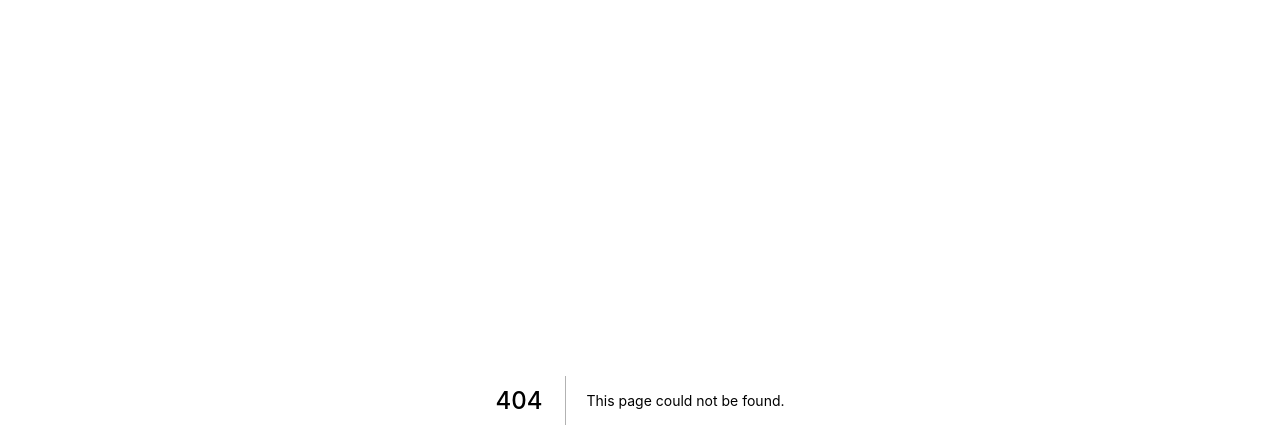
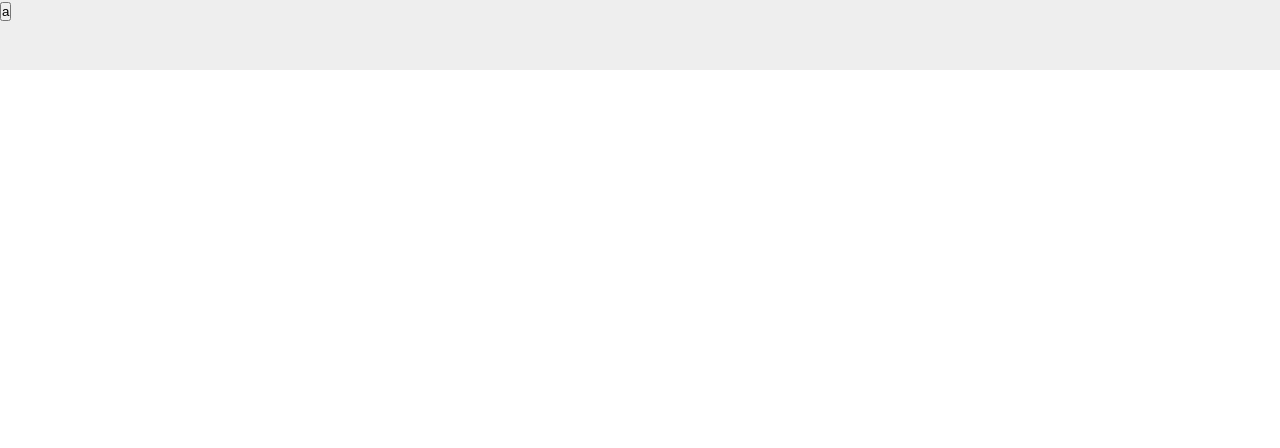
Before and after one commit to Danieltrue/visionio, a Next.js app: page /drawer/drawer in a window 1280 px wide. Before the commit this address had no page. Shown: the top 448 px of the page. Built offline with nearby package versions, Linux system fonts and the light colour scheme.

Commit message:
created the drawing sheet

```diff
--- a/components/canvas/canvas.jsx
+++ b/components/canvas/canvas.jsx
@@ -1,47 +1,48 @@
-import { useRef } from "react";
-import CanvasStyle from "./canvas.css";
-import React from "react";
+import { useEffect, useRef, useState } from "react";
 
 const Canvas = () => {
   const canvasRef = useRef(null);
-  const [height, setHeight] = React.useState(0);
-  const [width, setWidth] = React.useState(0);
-  const [drawing, setDrawing] = React.useState(false);
-
-  React.useEffect(() => {
-    setHeight(window.innerHeight);
-    setWidth(window.innerWidth);
-    canvasRef.current.width = width !== null ? width : 0;
-    canvasRef.current.height = height !== null ? height : 0;
+  const [mouseDown, setMouseDown] = useState(false);
+  /*this line of code is used to check if the canvas current is currently available to use*/
+  const ctx =
+    canvasRef.current !== null ? canvasRef.current.getContext("2d") : null;
+  //
+  useEffect(() => {
+    canvasRef.current.width = window.innerWidth;
+    canvasRef.current.height = window.innerHeight;
   }, []);
 
-  // Adding this function to
-  function startDrawing({ nativeEvent }) {
-    const event = nativeEvent;
-    //get context
-    const ctx = canvasRef.current.getContext("2d");
-    let x = event.offsetX,
-      y = event.offsetY;
-    draw(x, y, ctx);
+  function Draw({ nativeEvent }, ctx) {
+    const { offsetX, offsetY } = nativeEvent;
+    if (!mouseDown) return;
+    ctx.fillStyle = "#ff0000";
+    ctx.lineTo(offsetX, offsetY);
+    ctx.strokeStyle = "#0099ee";
+    ctx.stroke();
+    return ctx;
   }
 
-  function draw(x, y, ctx) {
-    if (!drawing) return null;
-    ctx.fillStyle = "#000000";
-    ctx.lineTo(x, y);
-    ctx.lineCap = "round";
-    ctx.lineJoin = "round";
-    ctx.lineWidth = 10;
-    ctx.stroke();
+  function moveDraw({ nativeEvent }, ctx) {
+    /*this function is used to change the position of the pencil when you draw
+    another stroke on the canvasa*/
+    const { offsetX, offsetY } = nativeEvent;
+    ctx.moveTo(offsetX, offsetX);
+    ctx.beginPath();
   }
-
   return (
-    <CanvasStyle
+    <canvas
       ref={canvasRef}
-      onMouseMove={startDrawing}
-      onMouseDown={(e) => setDrawing(true)}
-      onMouseUp={(e) => setDrawing(false)}
-    ></CanvasStyle>
+      onMouseMove={(e) => {
+        /** this line is used to check if there is a context to draw on */
+        ctx !== null ? Draw(e, ctx) : null;
+      }}
+      onMouseDown={(e) => {
+        setMouseDown(true);
+        /** this line is used to check if there is a context to draw on */
+        ctx !== null ? moveDraw(e, ctx) : null;
+      }}
+      onMouseUp={(e) => setMouseDown(false)}
+    ></canvas>
   );
 };
 
--- a/components/nav/nav.css.js
+++ b/components/nav/nav.css.js
@@ -1,28 +1,12 @@
 import styled from "styled-components";
 
 const Navstyle = styled.nav`
-    padding: 18px 0;
-    display: flex;
-    justify-content:space-between;
-    align-items: center;
-    background: #fff;
-    .logo {
-        p {
-            font-weight: 500;
-        }
-    }
-    .drawer-tools {
-       display: flex;
-       justify-content: space-between;
-       width: 100px;
-       min-height: 20px;
-       color: #555;
-       background-color: #eee;
-       padding: 1rem 0;
-       align-items: center;
-       padding: 6px 6px;
-       border-radius: 4px;
-    }
+    position: absolute;
+    left: 0;
+    right: 0;
+    top: 0;
+    background-color: #eee;
+    height: 70px;
 `;
 
-export default Navstyle
+export default Navstyle;
--- a/components/nav/nav.jsx
+++ b/components/nav/nav.jsx
@@ -1,20 +1,14 @@
-import Toolbutton from "../tool-button/tool-button";
 import Navstyle from "./nav.css";
 
 const Nav = () => {
   return (
     <Navstyle>
-      <div className="logo">
-        <p>Visionio</p>
-      </div>
-      <div className="tools">
-        <div className="drawer-tools">
-          <Toolbutton icono={"bx bx-pencil"} text={"Pencil"}/>
-          <Toolbutton icono={"bx bx-cube"} text={"Easer"}/>
-        </div>
+      <div className="drawing-tool">
+        <button onClick={(e) => alert("da")}>
+          <i className="bx bx-pencil"></i>a
+        </button>
       </div>
     </Navstyle>
   );
 };
-
 export default Nav;
--- /dev/null
+++ b/pages/drawer/drawer.css.js
@@ -0,0 +1,8 @@
+import styled from "styled-components";
+
+const Canvasstyle = styled.section`
+    height: 100vh;
+    overflow-y: hidden;
+`;
+
+export default Canvasstyle;
--- /dev/null
+++ b/pages/drawer/drawer.jsx
@@ -0,0 +1,15 @@
+import React, { useState } from "react";
+import Canvas from "../../components/canvas/canvas";
+import Nav from "../../components/nav/nav";
+import Canvasstyle from "./drawer.css";
+
+const Drawer = () => {
+  return (
+    <Canvasstyle>
+      <Nav />
+      <Canvas />
+    </Canvasstyle>
+  );
+};
+
+export default Drawer;
--- a/pages/start/start.jsx
+++ b/pages/start/start.jsx
@@ -4,11 +4,7 @@ import Startstyle from "./start.css";
 const Start = () => {
   return (
     <Startstyle>
-      <Button
-        text={"New Sketch"}
-        icon={"bx bx-plus"}
-        link={"/drawers/drawer"}
-      />
+      <Button text={"New Sketch"} icon={"bx bx-plus"} link={"/drawer/drawer"} />
     </Startstyle>
   );
 };
```
Also changed, not shown: components/canvas/canvas.css.js (deleted, +0 -10 lines), components/tool-button/tool-button.css.js (deleted, +0 -23 lines), components/tool-button/tool-button.jsx (deleted, +0 -14 lines), hook/canvas.js (+29 -0 lines), pages/drawers/drawer.css.js (deleted, +0 -21 lines), pages/drawers/drawer.js (deleted, +0 -21 lines).
